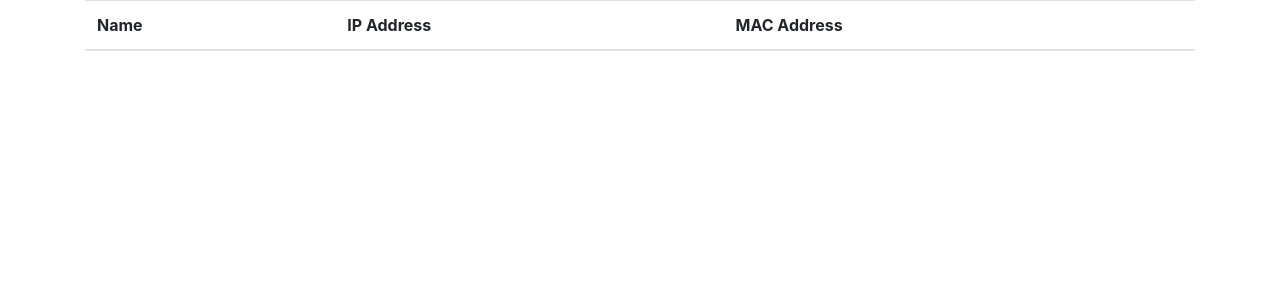
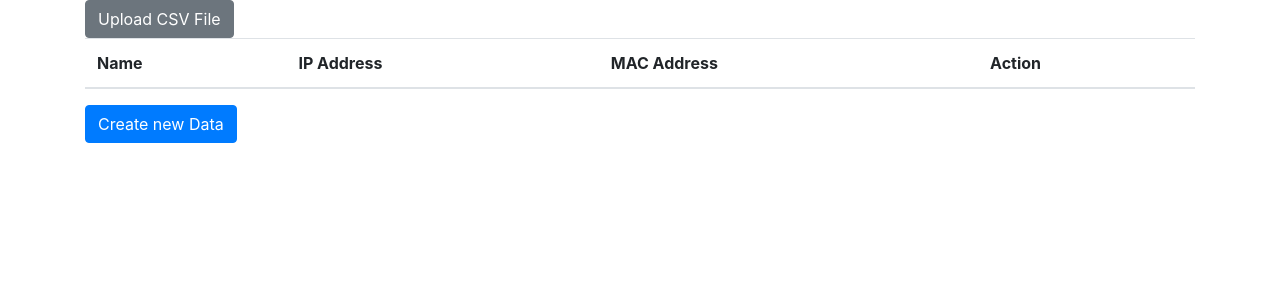
Before and after one commit to girisagar46/DjangoProject, a Django app: page /csv/ in a window 1280 px wide. Shown: the part 56-356 px from the top of the page. Run offline with Django 3.2, Linux system fonts and the light colour scheme; data that the repository does not hold is empty; some libraries are stand-ins or nearby versions.

Commit message:
CRUD View Files Upload

```diff
--- a/etl/urls.py
+++ b/etl/urls.py
@@ -6,5 +6,7 @@ urlpatterns = [
     path('', views.CsvDataListView.as_view(), name='csvdata_list'),
     path('create/', views.CsvDataCreateView.as_view(), name='csvdata_create'),
     path('detail/<int:pk>', views.CsvDataDetailView.as_view(), name='etl_csvdata_detail'),
-    path('update/<int:pk>', views.CsvDataUpdateView.as_view(), name='etl_csvdata_update')
+    path('update/<int:pk>', views.CsvDataUpdateView.as_view(), name='etl_csvdata_update'),
+    path('delete/<int:pk>', views.CsvDataDeleteView.as_view(), name='etl_csvdata_delete'),
+    path('upload/', views.upload_process, name='upload_csv_file')
 ]
--- a/etl/views.py
+++ b/etl/views.py
@@ -1,6 +1,9 @@
-from django.shortcuts import render
+import csv
+
+from django.shortcuts import render, redirect
+from django.urls import reverse_lazy
 from django.views import View
-from django.views.generic import ListView, CreateView, DetailView, UpdateView
+from django.views.generic import ListView, CreateView, DetailView, UpdateView, DeleteView
 
 from .models import CsvData
 from .forms import CsvDataForm
@@ -27,3 +30,28 @@ class CsvDataDetailView(DetailView):
 class CsvDataUpdateView(UpdateView):
     model = CsvData
     form_class = CsvDataForm
+
+class CsvDataDeleteView(DeleteView):
+    model = CsvData
+    success_url = reverse_lazy('csvdata_list')
+
+
+def upload_process(request):
+
+    if request.method == 'POST':
+        file = request.FILES['file_input_name']
+        file_data = file.read().decode('utf-8').splitlines()
+        reader = csv.DictReader(file_data)
+        for each in reader:
+            name = each.get('Name')
+            ip_address = each.get('IPV4')
+            mac_address = each.get('MAC_ADDRESS')
+            CsvData.objects.create(
+                name=name,
+                ipv4 =ip_address,
+                mac_address =mac_address
+            )
+
+        return redirect('csvdata_list')
+
+    return render(request, template_name='etl/file_upload.html', context={})
--- a/templates/etl/csvdata_detail.html
+++ b/templates/etl/csvdata_detail.html
@@ -1,6 +1,8 @@
 {% extends 'snippets/base.html' %}
 
 {% block content %}
+
+    <a href="{% url 'csvdata_list' %}">Go back to list</a>
 
     <table class="table">
         <tr>
--- a/templates/etl/csvdata_list.html
+++ b/templates/etl/csvdata_list.html
@@ -2,23 +2,29 @@
 
 
 {% block content%}
+    <a class='btn btn-secondary' href="{% url 'upload_csv_file' %}">Upload CSV File</a>
     <table class="table table-striped table-hover">
         <thead>
         <tr>
             <th>Name</th>
             <th>IP Address</th>
             <th>MAC Address</th>
+            <th>Action</th>
         </tr>
         </thead>
         <tbody>
         {% for data in object_list %}
             <tr>
-                <td>{{ data.name }}</td>
+                <td><a href="{% url 'etl_csvdata_detail' data.id %}">{{ data.name }}</a></td>
                 <td>{{ data.ipv4 }}</td>
                 <td>{{ data.mac_address }}</td>
+                <td>
+                    <a class="btn btn-danger" href="{% url 'etl_csvdata_delete' data.id %}">Delete</a>
+                </td>
             </tr>
         {% endfor %}
         </tbody>
 
     </table>
+    <a class='btn btn-primary' href="{% url 'csvdata_create' %}">Create new Data</a>
 {% endblock content%}
```
Also changed, not shown: templates/etl/csvdata_confirm_delete.html (added, +8 -0 lines), templates/etl/csvdata_form.html (+12 -2 lines), templates/etl/file_upload.html (added, +9 -0 lines).
